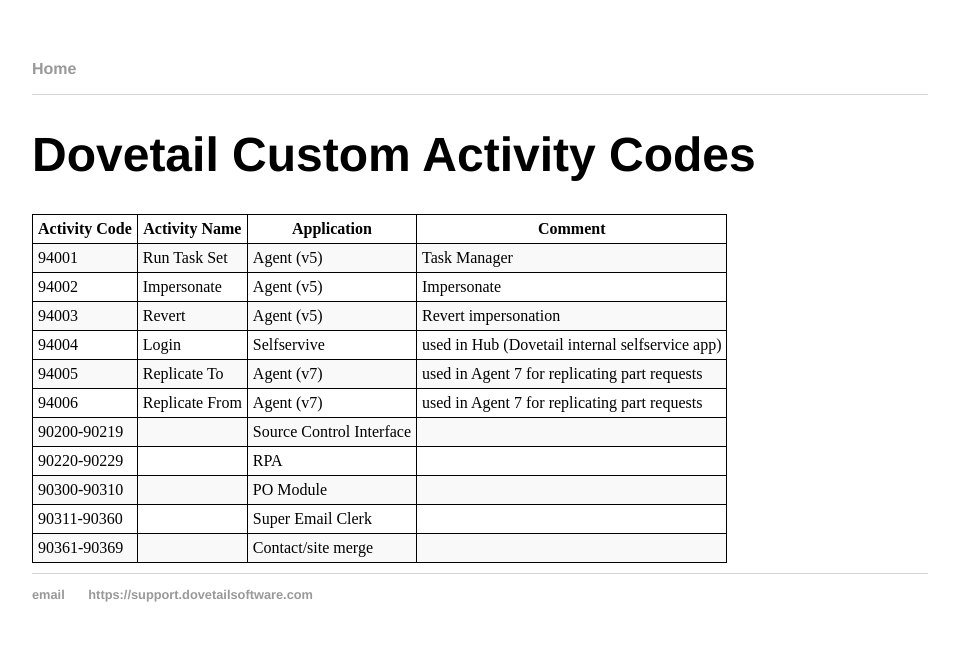
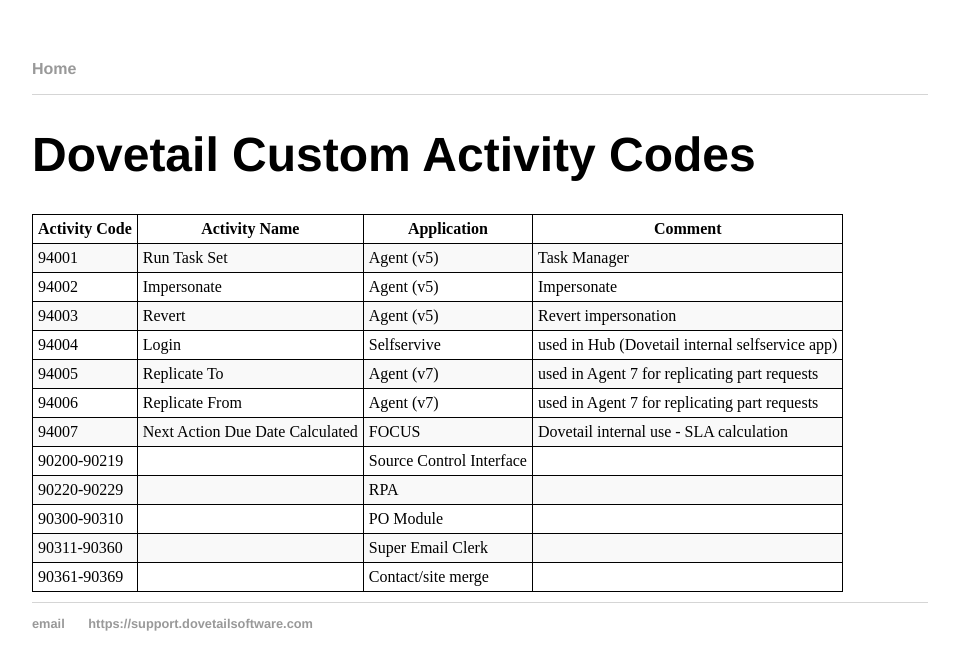
Before and after one commit to DovetailSoftware/dovetail-defined, a Jekyll site: the page built from pages/activity-codes.md, in a window 1280 px wide. Shown: the top 670 px of the page, without its empty margins (160-1119 px from the left). Built offline with Jekyll 4.4.1, drawn with Linux system fonts in a browser that asks for light colours.

Commit message:
add Next Action Due Date Calculated

```diff
--- a/pages/activity-codes.md
+++ b/pages/activity-codes.md
@@ -14,6 +14,7 @@
 | 94004 | Login | Selfservive | used in Hub (Dovetail internal selfservice app)|
 | 94005 | Replicate To | Agent (v7)  | used in Agent 7 for replicating part requests|
 | 94006 | Replicate From | Agent (v7)  | used in Agent 7 for replicating part requests|
+| 94007 | Next Action Due Date Calculated | FOCUS   | Dovetail internal use - SLA calculation |
 | 90200-90219 | |Source Control Interface|
 | 90220-90229 | |RPA|
 | 90300-90310 | |PO Module|
```
